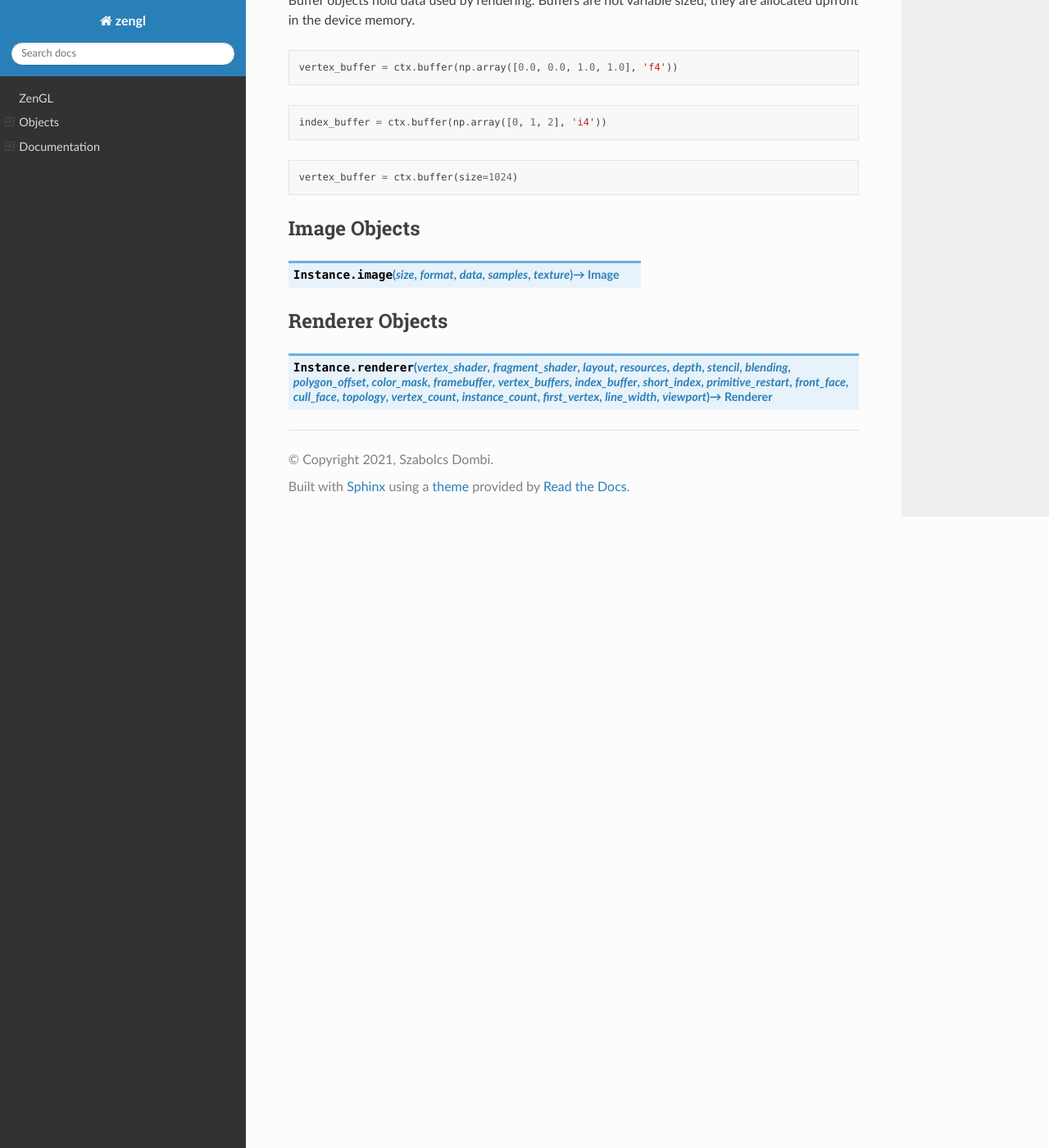
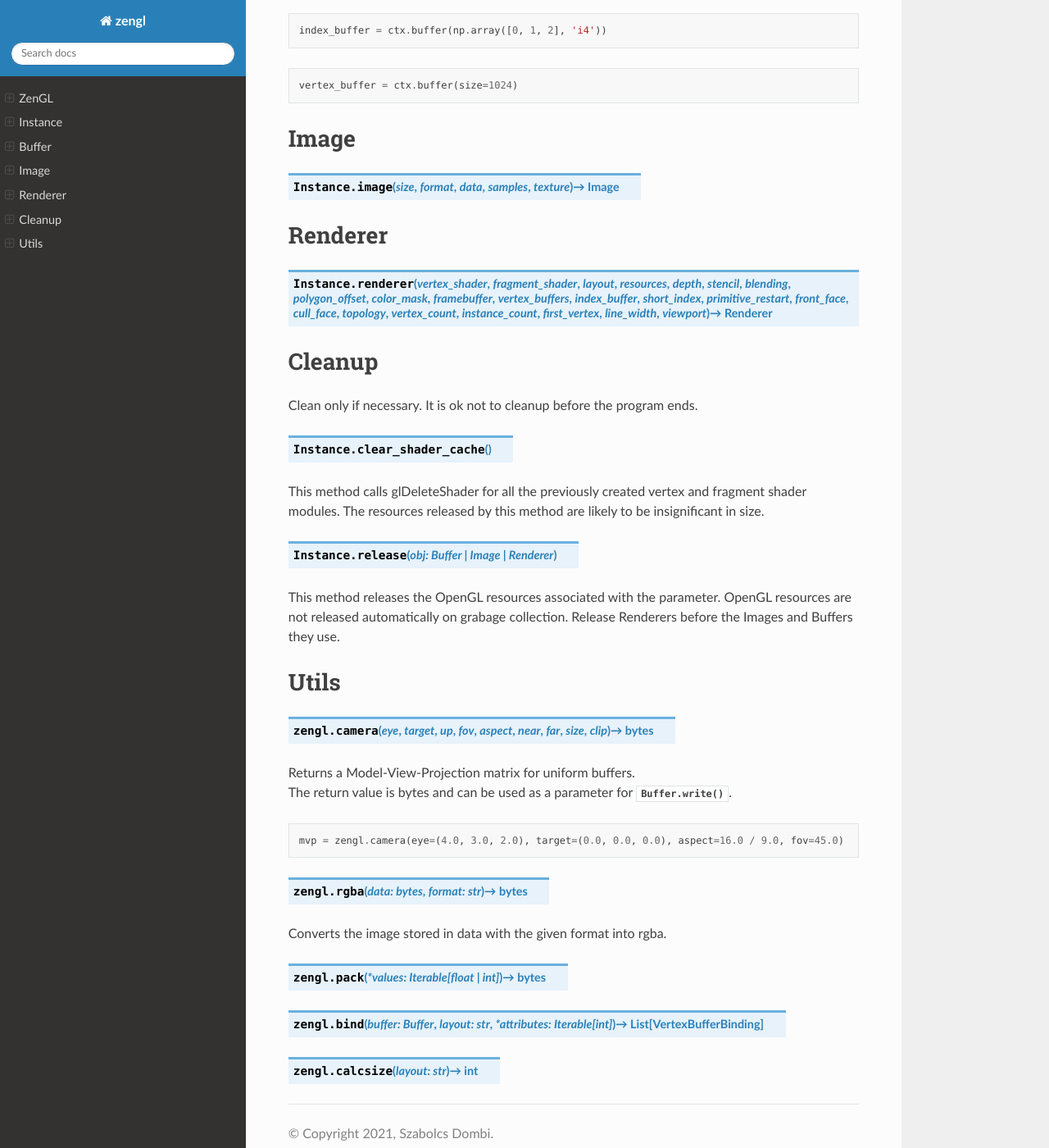
Before and after one commit to szabolcsdombi/zengl, a Sphinx documentation site: the page built from docs/index.rst, in a window 1280 px wide and 1400 px high, scrolled down 2142 px. Shown: the whole window at 82% size. Built offline with Sphinx 7.4.7 and the Read the Docs theme 2.0.0, drawn with Linux system fonts in a browser that asks for light colours; some of the changed text lies outside the part shown.

Commit message:
extend documentation

```diff
--- a/docs/index.rst
+++ b/docs/index.rst
@@ -1,5 +1,5 @@
 ZenGL
-=====
+-----
 
 ZenGL is a minimalist Python module providing exactly **one** way to render scenes with OpenGL.
 
@@ -26,9 +26,6 @@ ZenGL is a minimalist Python module providing exactly **one** way to render scen
 
     This document is still in draft
 
-Objects
-=======
-
 .. py:class:: Instance
 
 | Represents an OpenGL context.
@@ -46,11 +43,8 @@ Objects
 | Represents an entire rendering pipeline including the global state, shader program, framebuffer, vertex state,
   uniform buffer bindings, samplers and sampler bindings.
 
-Documentation
-=============
-
-Instance Objects
-----------------
+Instance
+--------
 
 .. py:method:: zengl.instance(context: Context) -> Instance
 
@@ -82,8 +76,8 @@ ZenGL does not implement OpenGL function loading. glcontext is used when no alte
 
     ctx = zengl.instance(zengl.context(headless=True))
 
-Buffer Objects
---------------
+Buffer
+------
 
 .. py:method:: Instance.buffer(data, size, dynamic) -> Buffer
 
@@ -102,12 +96,50 @@ Buffers are not variable sized, they are allocated upfront in the device memory.
 
     vertex_buffer = ctx.buffer(size=1024)
 
-Image Objects
--------------
+Image
+-----
 
 .. py:method:: Instance.image(size, format, data, samples, texture) -> Image
 
-Renderer Objects
-----------------
+Renderer
+--------
 
 .. py:method:: Instance.renderer(vertex_shader, fragment_shader, layout, resources, depth, stencil, blending, polygon_offset, color_mask, framebuffer, vertex_buffers, index_buffer, short_index, primitive_restart, front_face, cull_face, topology, vertex_count, instance_count, first_vertex, line_width, viewport) -> Renderer
+
+Cleanup
+-------
+
+Clean only if necessary. It is ok not to cleanup before the program ends.
+
+.. py:method:: Instance.clear_shader_cache()
+
+This method calls glDeleteShader for all the previously created vertex and fragment shader modules.
+The resources released by this method are likely to be insignificant in size.
+
+.. py:method:: Instance.release(obj: Buffer | Image | Renderer)
+
+This method releases the OpenGL resources associated with the parameter.
+OpenGL resources are not released automatically on grabage collection.
+Release Renderers before the Images and Buffers they use.
+
+Utils
+-----
+
+.. py:method:: zengl.camera(eye, target, up, fov, aspect, near, far, size, clip) -> bytes
+
+| Returns a Model-View-Projection matrix for uniform buffers.
+| The return value is bytes and can be used as a parameter for :py:meth:`Buffer.write`.
+
+.. code-block::
+
+    mvp = zengl.camera(eye=(4.0, 3.0, 2.0), target=(0.0, 0.0, 0.0), aspect=16.0 / 9.0, fov=45.0)
+
+.. py:method:: zengl.rgba(data: bytes, format: str) -> bytes
+
+| Converts the image stored in data with the given format into rgba.
+
+.. py:method:: zengl.pack(*values: Iterable[float | int]) -> bytes
+
+.. py:method:: zengl.bind(buffer: Buffer, layout: str, *attributes: Iterable[int]) -> List[VertexBufferBinding]
+
+.. py:method:: zengl.calcsize(layout: str) -> int
```
